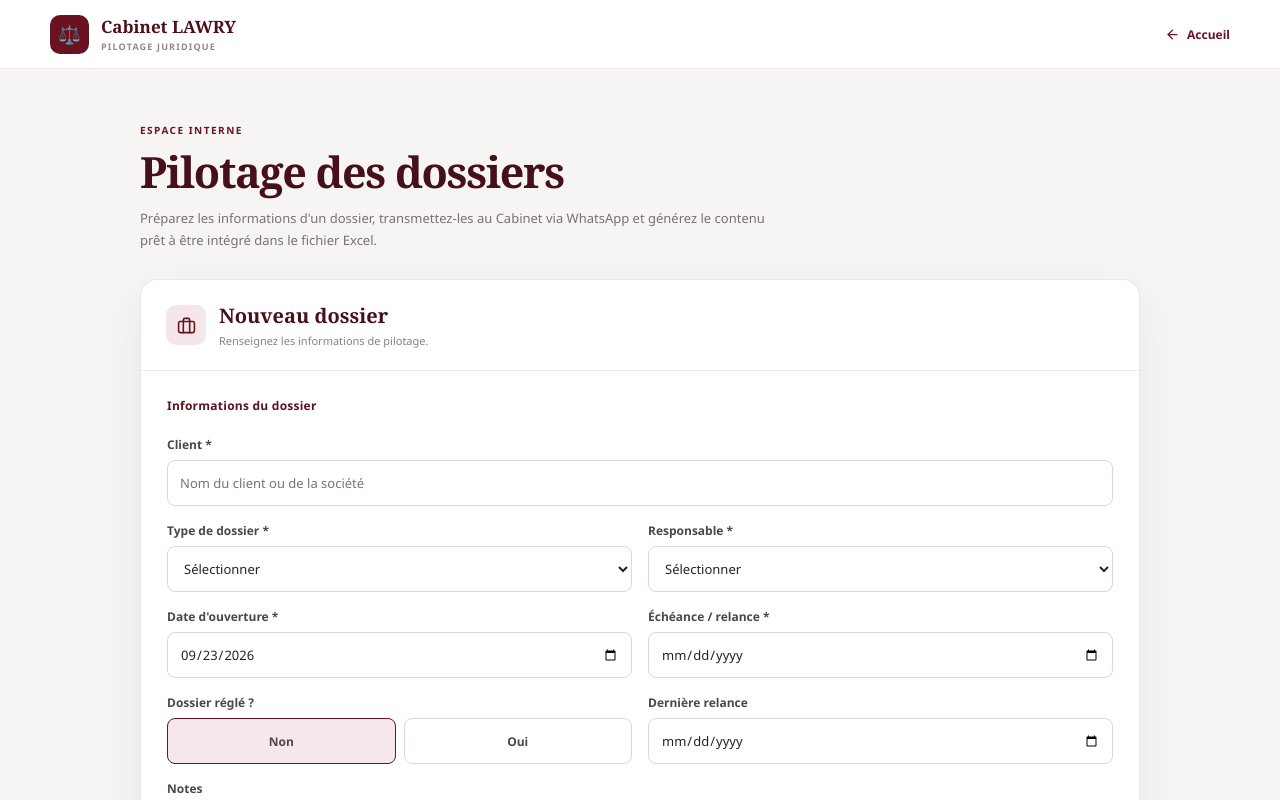
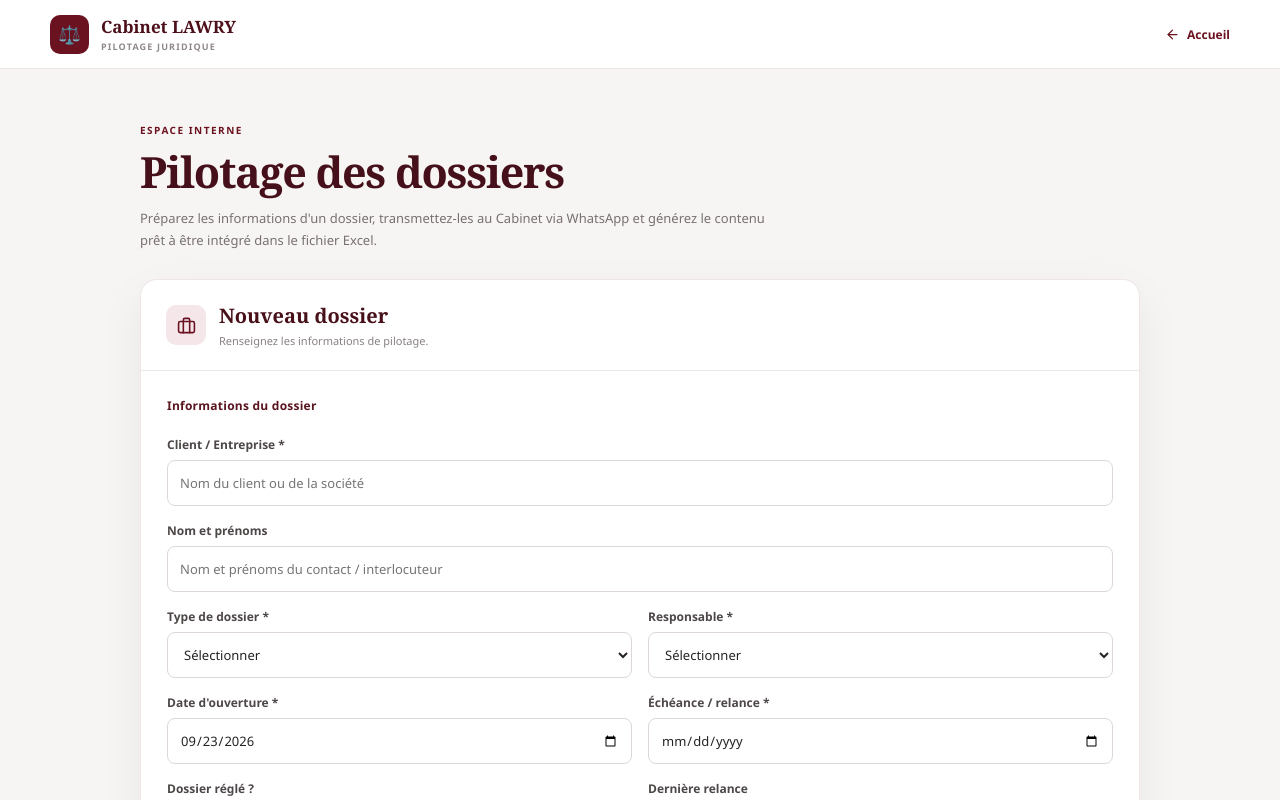
Before and after one commit to AKEKOFranck/lawry, a Next.js app: page /pilotage in a window 1280 px wide. Shown: the top 800 px of the page. Built offline with nearby package versions, Linux system fonts and the light colour scheme.

Commit message:
new page Pilote

```diff
--- a/app/pilotage/page.js
+++ b/app/pilotage/page.js
@@ -91,10 +91,12 @@ function formatDate(value) {
 
 /* =====================================================
    FORMULAIRE INITIAL
+   (aligné sur les colonnes de la feuille "Dossiers & Relances")
 ===================================================== */
 
 const INITIAL_FORM = {
   client: "",
+  nomPrenoms: "",
   type: "",
   responsable: "",
   dateOuverture: getToday(),
@@ -160,7 +162,8 @@ export default function PilotagePage() {
     return [
       "⚖️ CABINET LAWRY — Nouveau dossier",
       "",
-      `Client : ${form.client || "—"}`,
+      `Client / Entreprise : ${form.client || "—"}`,
+      `Nom et prénoms : ${form.nomPrenoms.trim() || "—"}`,
       `Type : ${form.type || "—"}`,
       `Responsable : ${form.responsable || "—"}`,
       `Date d'ouverture : ${formatDate(form.dateOuverture)}`,
@@ -187,14 +190,15 @@ export default function PilotagePage() {
       "",
       "NOUVEAU DOSSIER",
       "",
-      `Client : ${form.client || "—"}`,
-      `Type de dossier : ${form.type || "—"}`,
-      `Responsable : ${form.responsable || "—"}`,
-      `Date d'ouverture : ${formatDate(form.dateOuverture)}`,
-      `Échéance / relance prévue : ${formatDate(form.echeance)}`,
-      `Réglé : ${form.regle}`,
-      `Dernière relance : ${formatDate(form.derniereRelance)}`,
-      `Notes : ${form.notes.trim() || "—"}`,
+      `Client / Entreprise (colonne B) : ${form.client || "—"}`,
+      `Nom et prénoms (colonne C) : ${form.nomPrenoms.trim() || "—"}`,
+      `Type de dossier (colonne D) : ${form.type || "—"}`,
+      `Responsable (colonne E) : ${form.responsable || "—"}`,
+      `Date d'ouverture (colonne F) : ${formatDate(form.dateOuverture)}`,
+      `Échéance / relance prévue (colonne G) : ${formatDate(form.echeance)}`,
+      `Réglé (colonne H) : ${form.regle}`,
+      `Dernière relance (colonne J) : ${formatDate(form.derniereRelance)}`,
+      `Notes (colonne K) : ${form.notes.trim() || "—"}`,
       "",
       "INSTRUCTIONS POUR LA MISE À JOUR",
       "",
@@ -202,7 +206,7 @@ export default function PilotagePage() {
       "2. Ne pas supprimer les données déjà présentes.",
       "3. Ne pas modifier les formules existantes.",
       "4. Conserver la structure actuelle du fichier.",
-      "5. Ne pas remplir manuellement la colonne Statut si elle est calculée par une formule.",
+      "5. Ne pas remplir manuellement la colonne Statut (colonne I) si elle est calculée par une formule.",
       "6. Vérifier les dates avant d'enregistrer.",
       "7. Enregistrer le fichier après modification.",
     ].join("\n");
@@ -460,7 +464,7 @@ export default function PilotagePage() {
                 >
 
                   <label htmlFor="client">
-                    Client *
+                    Client / Entreprise *
                   </label>
 
                   <input
@@ -471,6 +475,32 @@ export default function PilotagePage() {
                     onChange={(e) =>
                       updateField(
                         "client",
+                        e.target.value
+                      )
+                    }
+                  />
+
+                </div>
+
+
+                {/* NOM ET PRENOMS */}
+
+                <div
+                  className={`${styles.field} ${styles.full}`}
+                >
+
+                  <label htmlFor="nomPrenoms">
+                    Nom et prénoms
+                  </label>
+
+                  <input
+                    id="nomPrenoms"
+                    type="text"
+                    placeholder="Nom et prénoms du contact / interlocuteur"
+                    value={form.nomPrenoms}
+                    onChange={(e) =>
+                      updateField(
+                        "nomPrenoms",
                         e.target.value
                       )
                     }
```
